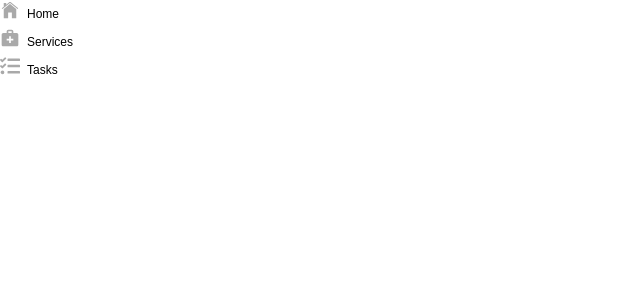
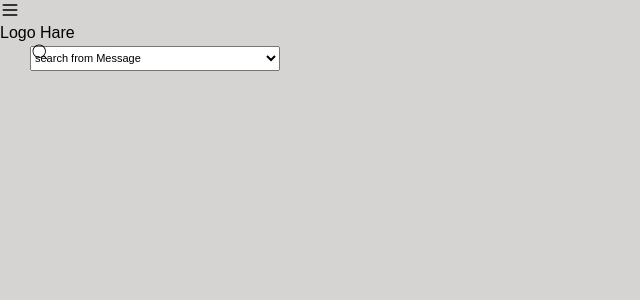
Before and after one commit to dantocome/reacttype-dashboard, a React (Vite) app: page / in a window 1280 px wide. Shown: the top 300 px of the page, without its empty margins (0-640 px from the left). Built offline with nearby package versions, Linux system fonts and the light colour scheme.

Commit message:
all added files

```diff
--- a/src/components/Header.tsx
+++ b/src/components/Header.tsx
@@ -1,8 +1,10 @@
 import React from 'react'
 import "./component.css"
-import { IoIosHome } from "react-icons/io";
-import { MdMedicalServices } from "react-icons/md";
-import { FaTasks } from "react-icons/fa";
+import { IoIosMenu } from "react-icons/io";
+import { LuMenu } from "react-icons/lu";
+import { CiSearch } from "react-icons/ci";
+
+
 
 
 
@@ -13,17 +15,27 @@ const Header = () => {
 
   return (
     <div className='app-container'>
-      <nav>
-        <menu>
-          <ul>
-            <li><span className='icons'>< IoIosHome size={20} color='darkgrey'/></span><span className='names'>Home</span></li>
-            <li><span className='icons'><MdMedicalServices size={20} color='darkgrey'/></span><span className='names'>Services</span></li>
-            <li><span className='icons'>< FaTasks size={20} color='darkgrey'/></span><span className='names'>Tasks</span></li>
+      <div className="dashboard">
+        <header>
+          <menu>
+            <nav>
+              <div className="menu">
+                <LuMenu  size={20}/>
+              </div>
+              <div className="name">Logo Hare</div>
+            </nav>
+            <div className="search">
 
+              <span>< CiSearch size={20}/></span>
+              <select >
+                <option value="default" >search from Message</option>
+              </select>
 
-          </ul>
-        </menu>
-      </nav>
+            </div>
+          </menu>
+        </header>
+      </div>
+
     </div>
   )
 }
--- a/src/components/component.css
+++ b/src/components/component.css
@@ -5,15 +5,24 @@
     font-family: 'Rethink Sans', sans-serif;
     text-decoration: none;
 }
-ul li{
-    display: flex;
+.app-container{
+    background-color: rgb(214, 211, 211);
+    height: 100vh;
 }
-.names{
-    margin: 7px;
-    font-size: 12px;
+select{
+    width: 250px;
+    height: 25px;
+    position: absolute;
+}
+span{
+    position: relative;
+    left: 30px;
+    z-index: 1;
+}
+select,option[value="default"]{
+    font-size: 11px;
+    position: relative;
+    left: 10px;
+
 
 }
-.main{
-    background-color: whitesmoke;
-
-}
```
